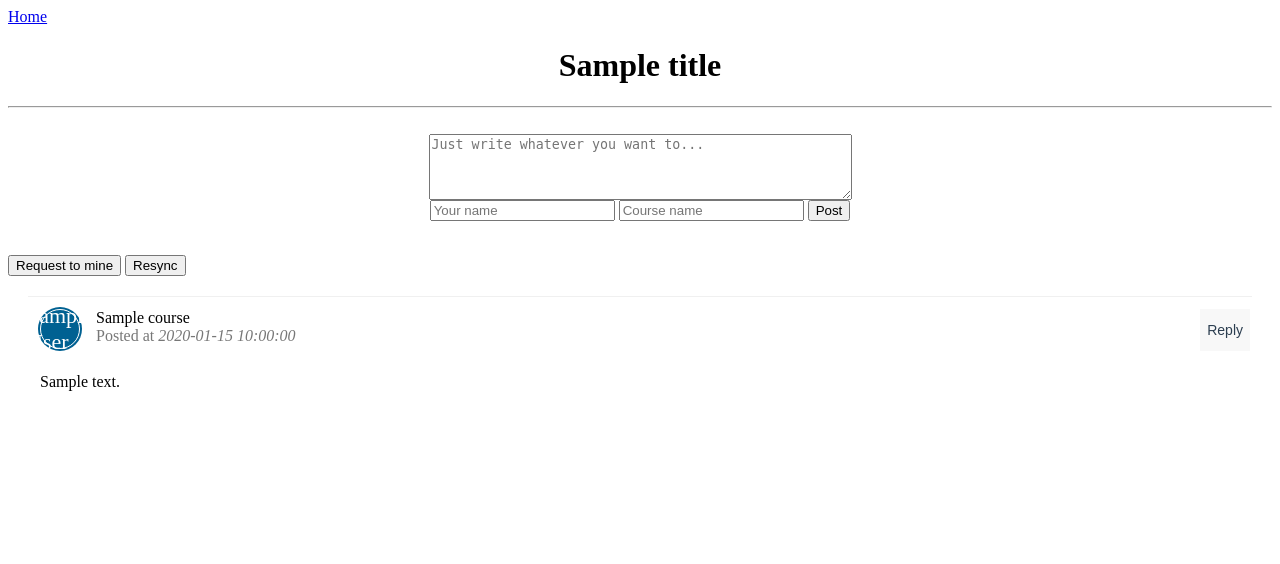
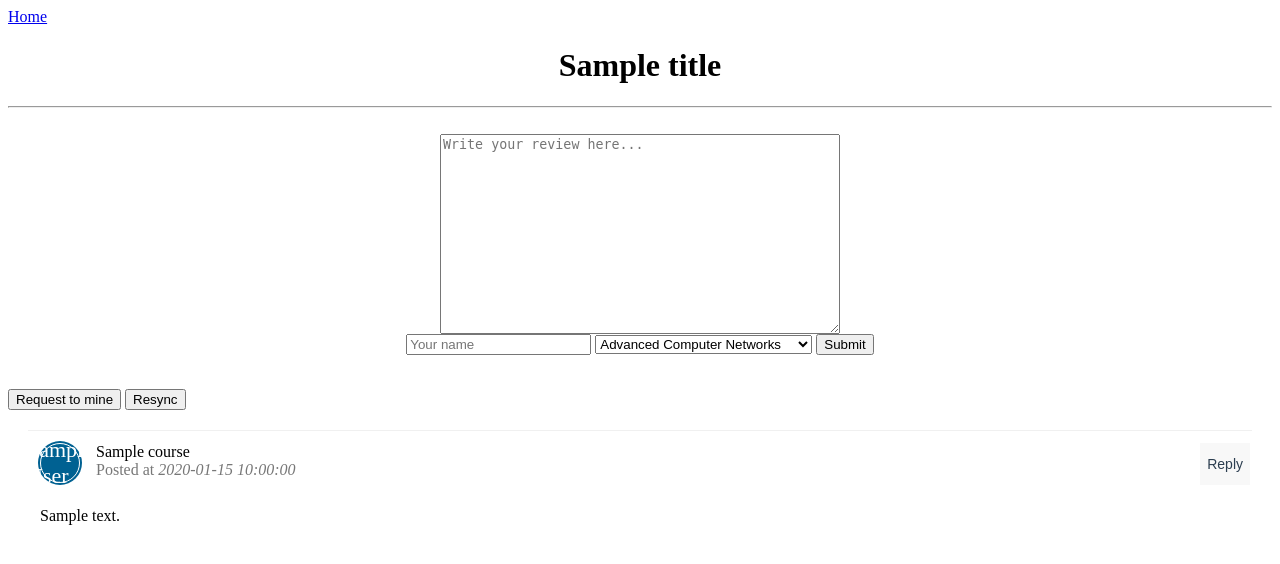
Before and after one commit to abhishek8899/Blockchain-based-Course-Review-System, a Flask app: template python_blockchain_app-ibm_blockchain_post-2/app/templates/index.html in a window 1280 px wide. Shown: the top 564 px of the page. Run offline with Flask 2, Linux system fonts and the light colour scheme; the template is opened without the code that fills it: most values are stand-ins (such as "Sample title", 1, 10 or a date in 2020).

Commit message:
ui change

```diff
--- a/python_blockchain_app-ibm_blockchain_post-2/app/templates/index.html
+++ b/python_blockchain_app-ibm_blockchain_post-2/app/templates/index.html
@@ -5,12 +5,17 @@
 	<br>
 
 	<center>
-	<form action="/submit" id="textform" method="post">
-	    <textarea name="content" rows="4" cols="50" placeholder="Just write whatever you want to..."></textarea>
+	<form action="/submit" class="submit-review" id="textform" method="post">
+	    <textarea name="content" rows="4" cols="50" placeholder="Write your review here...", maxlength="2000"></textarea>
 	    <br>
 	    <input type="text" name="author" placeholder="Your name">
-	    <input type="text" name="course" placeholder="Course name">
-	    <input type="submit" value="Post">
+	    <select id="course_list" name="courses">
+		  <option value="advanced-computer-networks">Advanced Computer Networks</option>
+		  <option value="distributed-systems">Distributed Systems</option>
+		  <option value="raga-and-rhythm">Raga and Rhythm</option>
+		  <option value="pois">Principles of Information Security</option>
+		</select>
+	    <input type="submit" value="Submit">
 	</form>
 	</center>
 
@@ -38,6 +43,14 @@
 	{% endfor %}
 
 	<style>
+		.submit-review textarea {
+		    max-width: 600px;
+		    max-height: 400px;
+		    min-width: 400px;
+		    min-height: 200px;
+		    width: 400px;
+		    height: 200px
+		}
 		.post_box {
 		    background: #fff;
 		    padding: 12px 0px 0px 12px;
```
Also changed, not shown: 3 other files.
